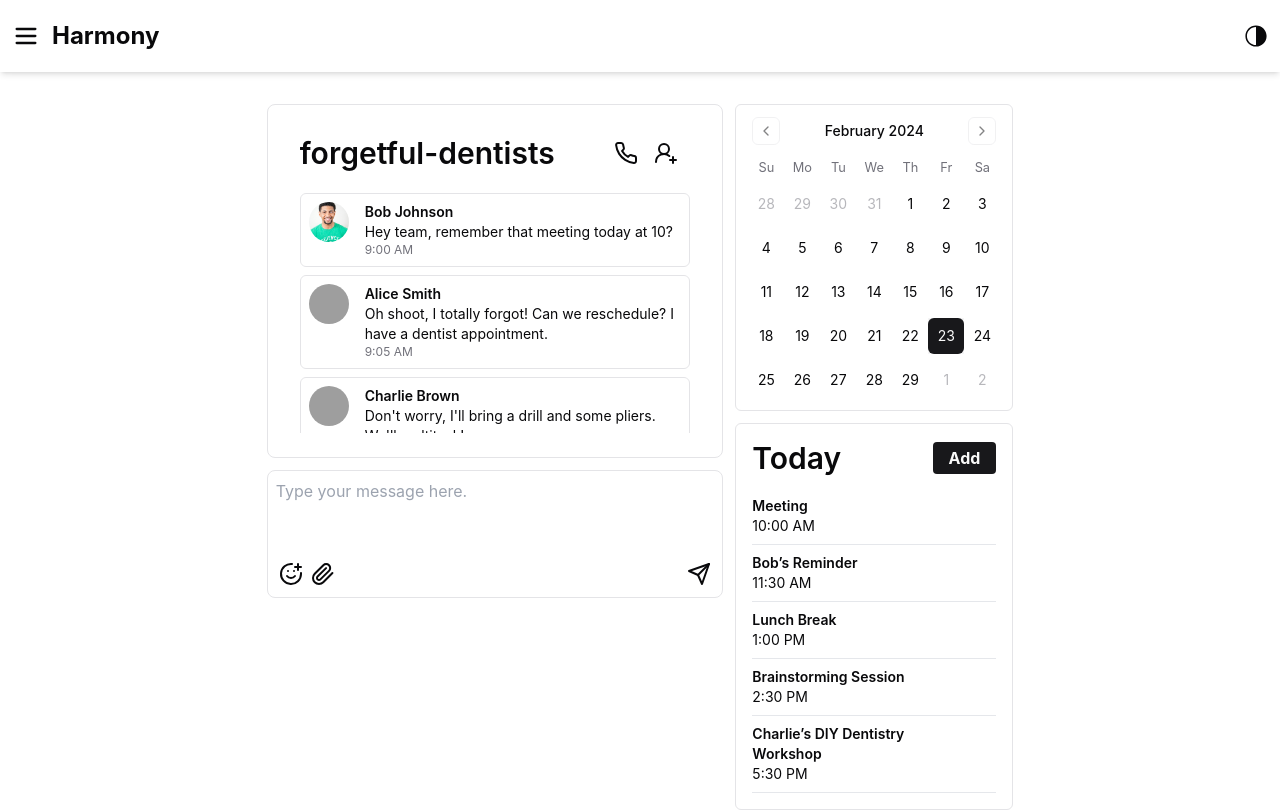
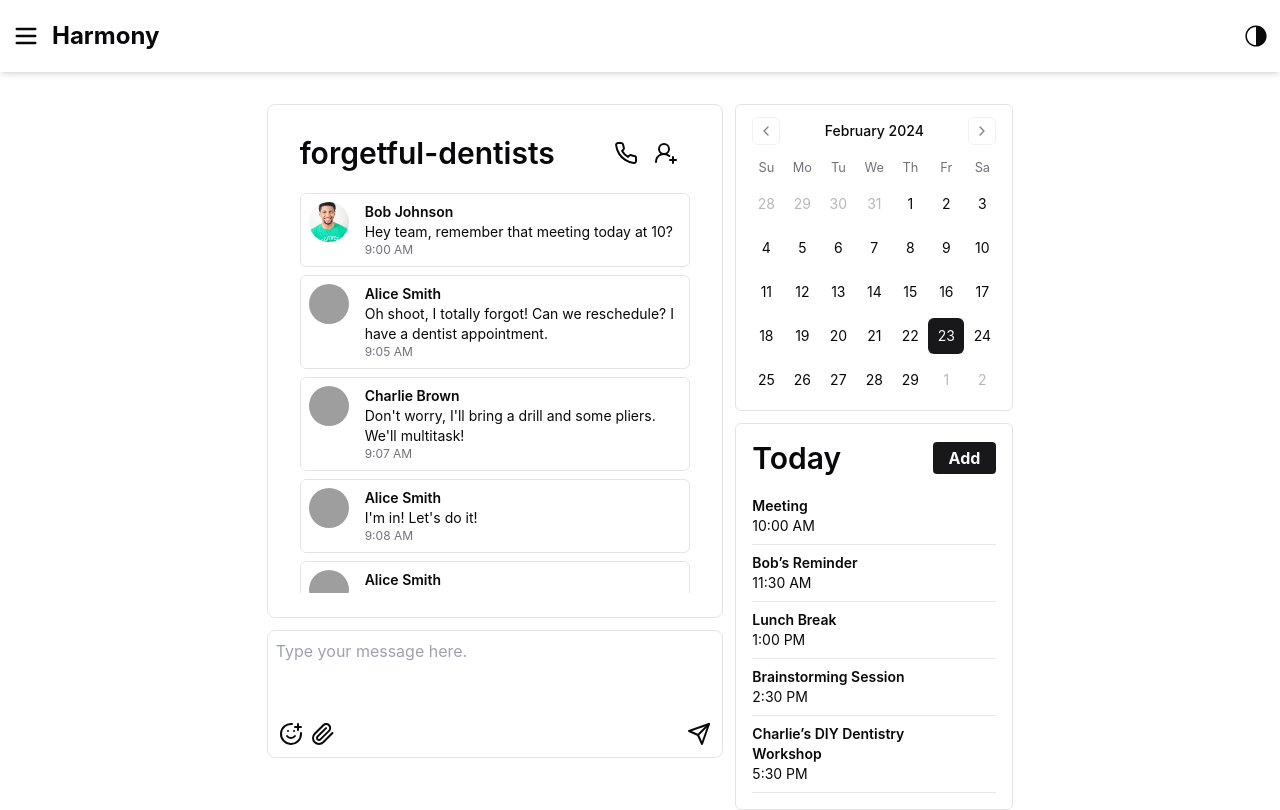
Before and after one commit to wyzhaobvt/harmony-client, a React (Vite) app: page /group in a window 1280 px wide. Built offline with nearby package versions, Linux system fonts and the light colour scheme; grey boxes are pictures that could not be loaded.

Commit message:
Add custom scrollbar to chat messages, improve emoji picker

```diff
--- /dev/null
+++ b/src/pages/group-dashboard/GroupDashboard.css
@@ -0,0 +1,15 @@
+::-webkit-scrollbar {
+  width: 10px;
+}
+
+::-webkit-scrollbar-track {
+  background: var(--danger);
+}
+
+::-webkit-scrollbar-thumb {
+  background: var(--primary);
+}
+
+::-webkit-scrollbar-thumb:hover {
+  background: var(--secondary);
+}
--- a/src/pages/group-dashboard/GroupDashboard.jsx
+++ b/src/pages/group-dashboard/GroupDashboard.jsx
@@ -4,6 +4,7 @@ import Event from './Event';
 import { Menu, Phone, Calendar, UserRoundPlus } from 'lucide-react';
 import { Calendar as CustomCalendar } from '@/components/ui/calendar';
 import Textarea from './Textarea';
+import './GroupDashboard.css';
 
 function GroupDashboard() {
   const [date, setDate] = React.useState(new Date());
@@ -21,7 +22,7 @@ function GroupDashboard() {
                 <UserRoundPlus size={24} />
               </div>
             </div>
-            <div className="chat-messages overflow-y-auto max-h-[30vh]">
+            <div className="chat-messages overflow-y-auto max-h-[50vh] custom-scrollbar">
               <Message
                 name="Bob Johnson"
                 message="Hey team, remember that meeting today at 10?"
--- a/src/pages/group-dashboard/Textarea.jsx
+++ b/src/pages/group-dashboard/Textarea.jsx
@@ -1,4 +1,4 @@
-import React, { useState } from 'react';
+import React, { useState, useRef, useEffect } from 'react';
 import { Send, SmilePlus, Paperclip } from 'lucide-react';
 import data from '@emoji-mart/data';
 import Picker from '@emoji-mart/react';
@@ -6,10 +6,27 @@ import Picker from '@emoji-mart/react';
 function Textarea({ placeholder, className }) {
   const [showEmojiPicker, setShowEmojiPicker] = useState(false);
   const [text, setText] = useState('');
+  const emojiPickerRef = useRef(null);
 
   const handleEmojiSelect = (emoji) => {
     setText(text + emoji.native);
   };
+
+  useEffect(() => {
+    function handleClickOutside(event) {
+      if (
+        emojiPickerRef.current &&
+        !emojiPickerRef.current.contains(event.target)
+      ) {
+        setShowEmojiPicker(false);
+      }
+    }
+
+    document.addEventListener('mousedown', handleClickOutside);
+    return () => {
+      document.removeEventListener('mousedown', handleClickOutside);
+    };
+  }, [emojiPickerRef]);
 
   return (
     <div className="relative w-full flex flex-col">
@@ -19,7 +36,7 @@ function Textarea({ placeholder, className }) {
         placeholder={placeholder}
         className={`${className} w-full h-32 p-2 bg-background border border-input rounded-lg resize-none focus:outline-none focus:border-primary transition-all duration-200 ease-in-out pr-20`}
       />
-      <div className="emojis">
+      <div className="icons">
         <div className="absolute left-3 bottom-3 transform space-x-2 flex items-center">
           <div onClick={() => setShowEmojiPicker(!showEmojiPicker)}>
             <SmilePlus size={24} />
@@ -31,8 +48,8 @@ function Textarea({ placeholder, className }) {
         </div>
       </div>
       {showEmojiPicker && (
-        <div className="absolute left-3 bottom-14">
-          <Picker data={data} onEmojiSelect={handleEmojiSelect} />
+        <div ref={emojiPickerRef} className="absolute left-3 bottom-14">
+          <Picker data={data} theme="light" onEmojiSelect={handleEmojiSelect} />
         </div>
       )}
     </div>
```
